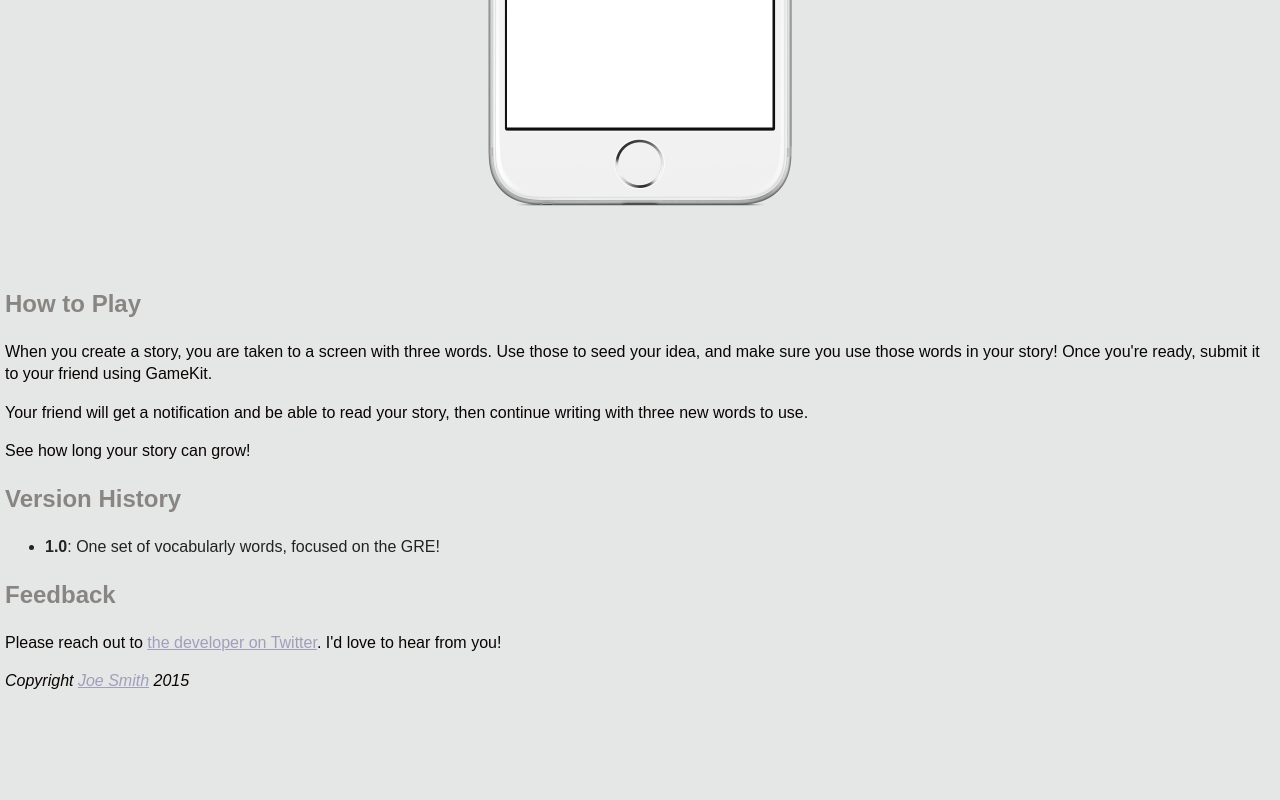
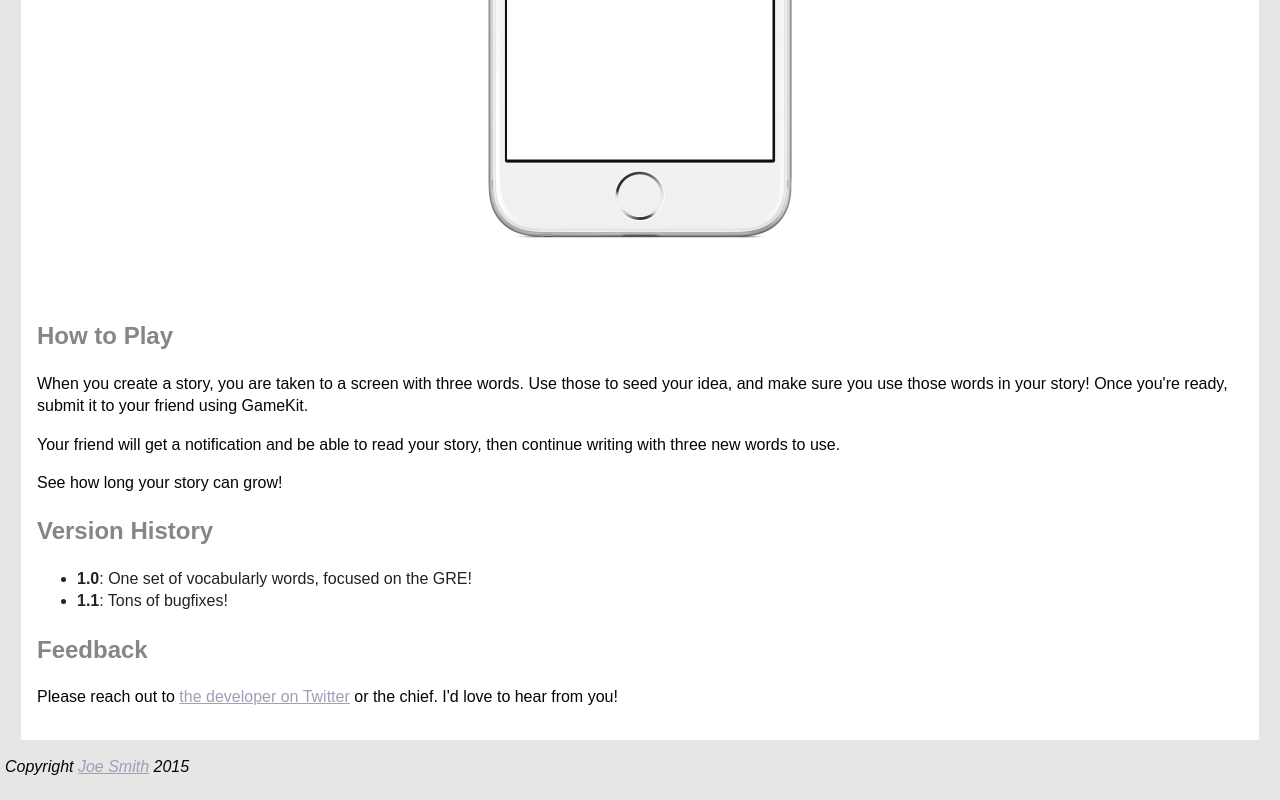
Before and after one commit to Yasumoto/vocabfiend-com, a plain HTML site: page index.html in a window 1280 px wide. Shown: the part 1012-1812 px from the top of the page. Before the commit the page ends 1725 px from the top, so only its background shows below. Drawn offline with Linux system fonts and the light colour scheme.

Commit message:
Initial updates for Version 1.1

```diff
--- a/index.html
+++ b/index.html
@@ -11,6 +11,7 @@
   <body>
     <h1>VocabFiend</h1>
     <img alt="The VocabFiend" src="fiend.png" width="90" height="90">
+    <div id="content">
     <h2>Improve your vocabulary for the GRE!</h2>
     <p>By removing the typical time limits, points values, and other judgements from typical games, we have found that VocabFiend's formula reduces stress and lets students focus on the words they want to improve upon. The current core list is aimed at the GRE standardized test.</p>
     <a href="https://itunes.apple.com/us/app/vocabfiend/id977049441"><img alt="Download VocabFiend on the App Store" src="Download_on_the_App_Store_Badge_US-UK_135x40.svg"></a>
@@ -25,9 +26,11 @@
     <h2>Version History</h2>
     <ul>
       <li><b>1.0</b>: One set of vocabularly words, focused on the GRE!</li>
+      <li><b>1.1</b>: Tons of bugfixes!
     </ul>
     <h2>Feedback</h2>
-    <p>Please reach out to <a href="https://twitter.com/Yasumoto">the developer on Twitter</a>. I'd love to hear from you!</p>
+    <p>Please reach out to <a href="https://twitter.com/Yasumoto">the developer on Twitter</a> or the chief. I'd love to hear from you!</p>
+    </div>
     <p><i>Copyright <a href="https://bjoli.com">Joe Smith</a> 2015</i></p>
   <script type="text/javascript">
   (function(i,s,o,g,r,a,m){i['GoogleAnalyticsObject']=r;i[r]=i[r]||function(){
--- a/style.css
+++ b/style.css
@@ -45,3 +45,8 @@ li {
 h2 {
   color: #888582;
 }
+#content {
+  background-color: white;
+  margin: 1em;
+  padding: 1em;
+}
```
